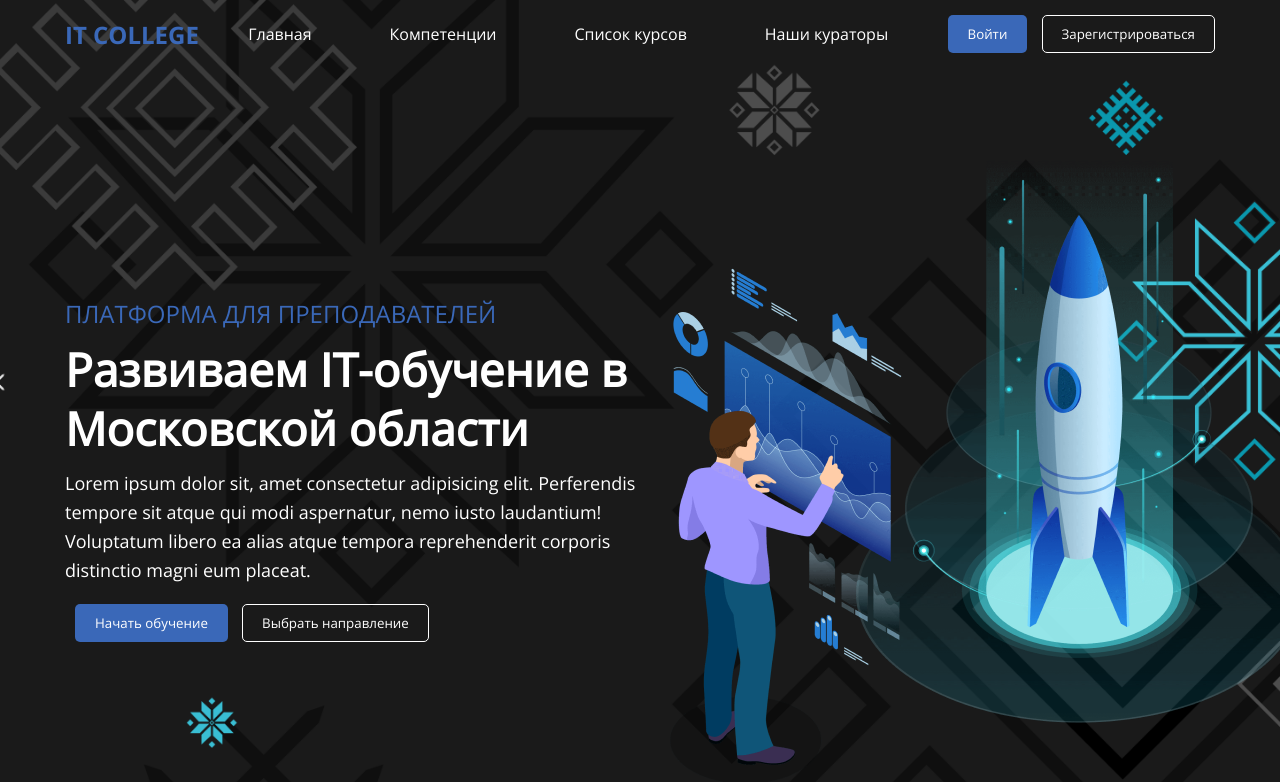
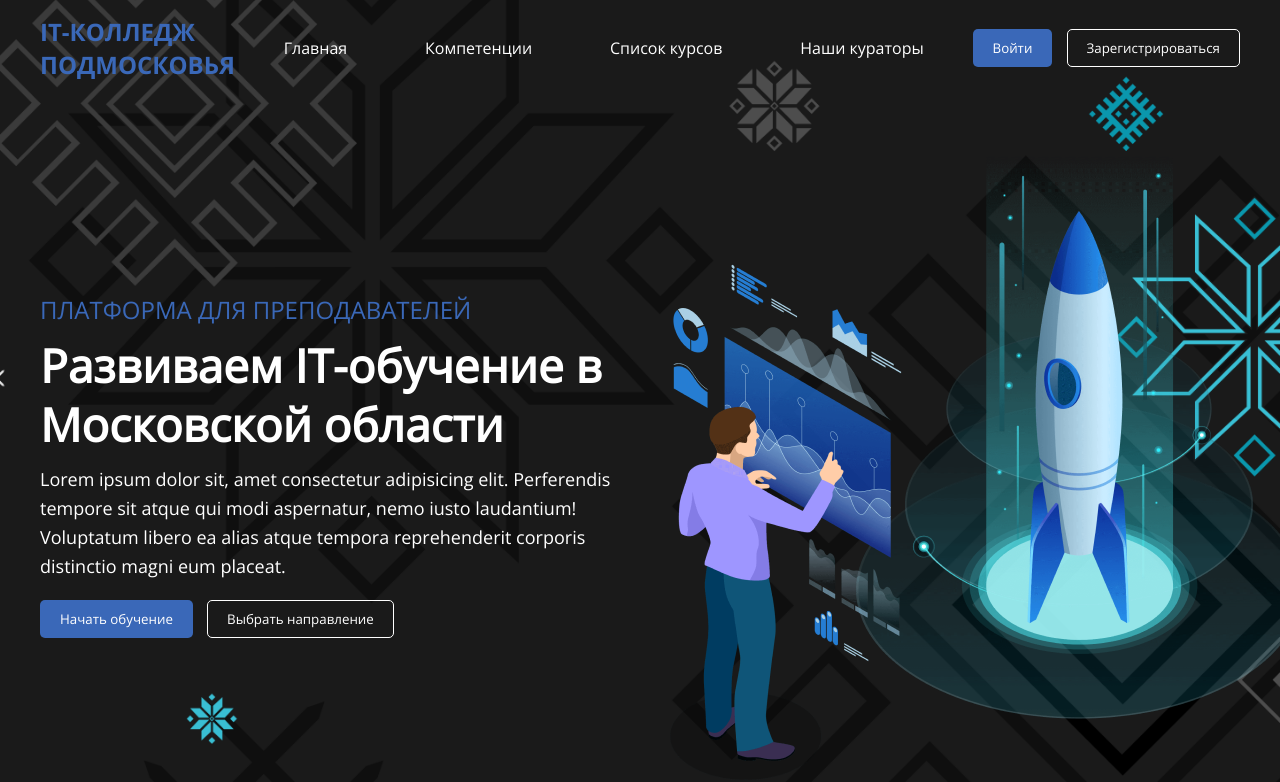
Before and after one commit to sere9ka/ITCollege, a plain HTML site: page index.html in a window 1280 px wide. Shown: the top 782 px of the page. Drawn offline with Linux system fonts and the light colour scheme.

Commit message:
Исправления по отступам + логотип

```diff
--- a/index.html
+++ b/index.html
@@ -10,7 +10,7 @@
 <body>
 <header class="header">
     <div class="container header__block">
-        <a href="/" class="logo header__logo">IT College</a>
+        <a href="/" class="logo header__logo">IT-колледж<br> Подмосковья</a>
         <nav class="navigation header__navigation">
             <a href="#" class="nav__link">Главная</a>
             <a href="#" class="nav__link">Компетенции</a>
--- a/sass/templates/_hero.sass
+++ b/sass/templates/_hero.sass
@@ -2,7 +2,7 @@
     background: url('../img/IT_bel_Test_1.png') no-repeat center / cover;
     padding-top: 150px
     padding-bottom: 50px
-    margin-top: -68px
+    margin-top: -100px
     &__block
         display: flex
         flex-wrap: wrap
--- a/sass/templates/_system.sass
+++ b/sass/templates/_system.sass
@@ -13,7 +13,7 @@ body
     background: $bkgc
 
 .container
-    max-width: 1150px
+    max-width: 1200px
     width: 100%
     margin: auto
 a
@@ -30,13 +30,13 @@ a
     font-family: 'Open-SansRegular', sans-serif
     border: none
     outline: none
-    margin-left: 10px
-    border-radius: 5px;
+    border-radius: 5px
     cursor: pointer
     &--primary
         padding: 10px 20px
         background-color: $primary
         color: $light
+        margin-right: 10px
         &:hover
             padding: 9px 19px
             background: transparent
```
Also changed, not shown: css/style.css.
